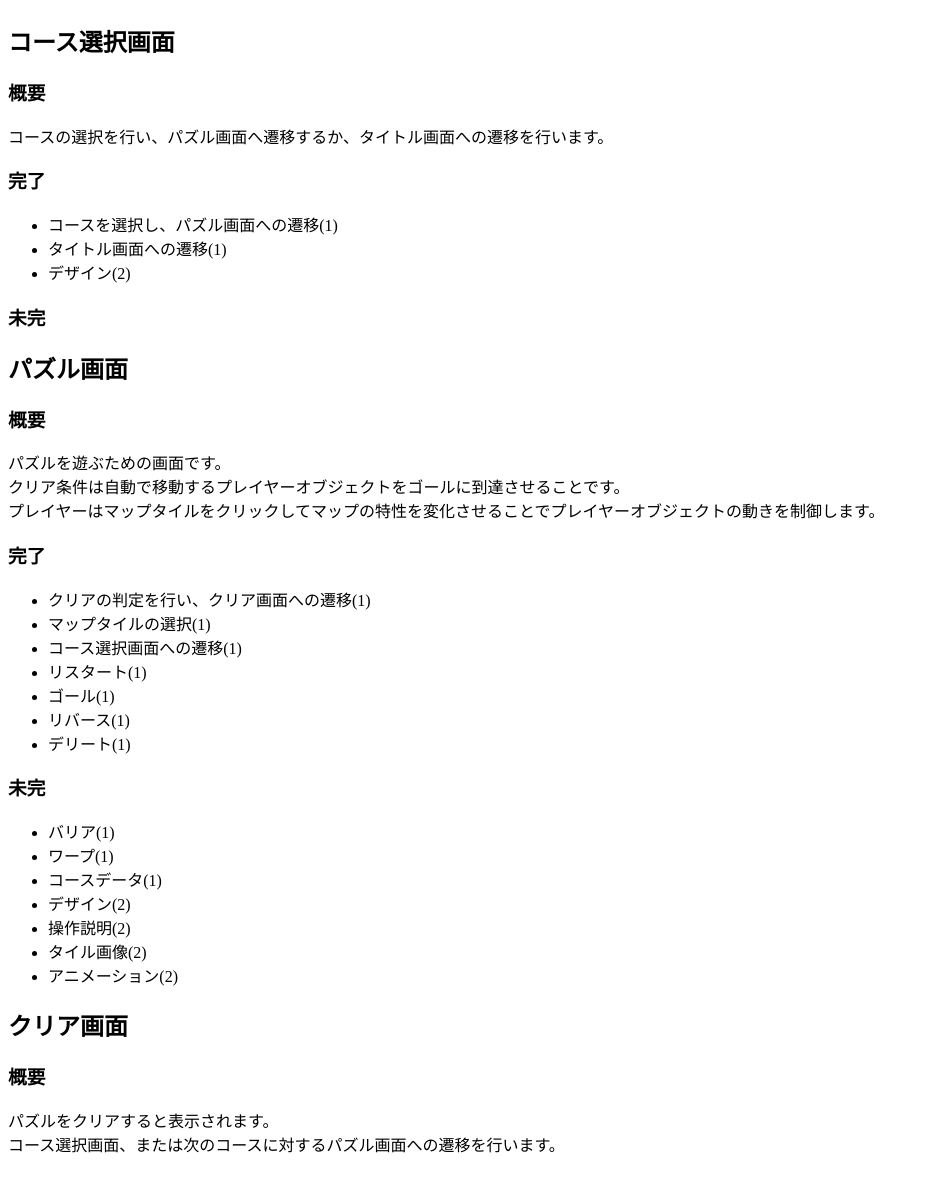
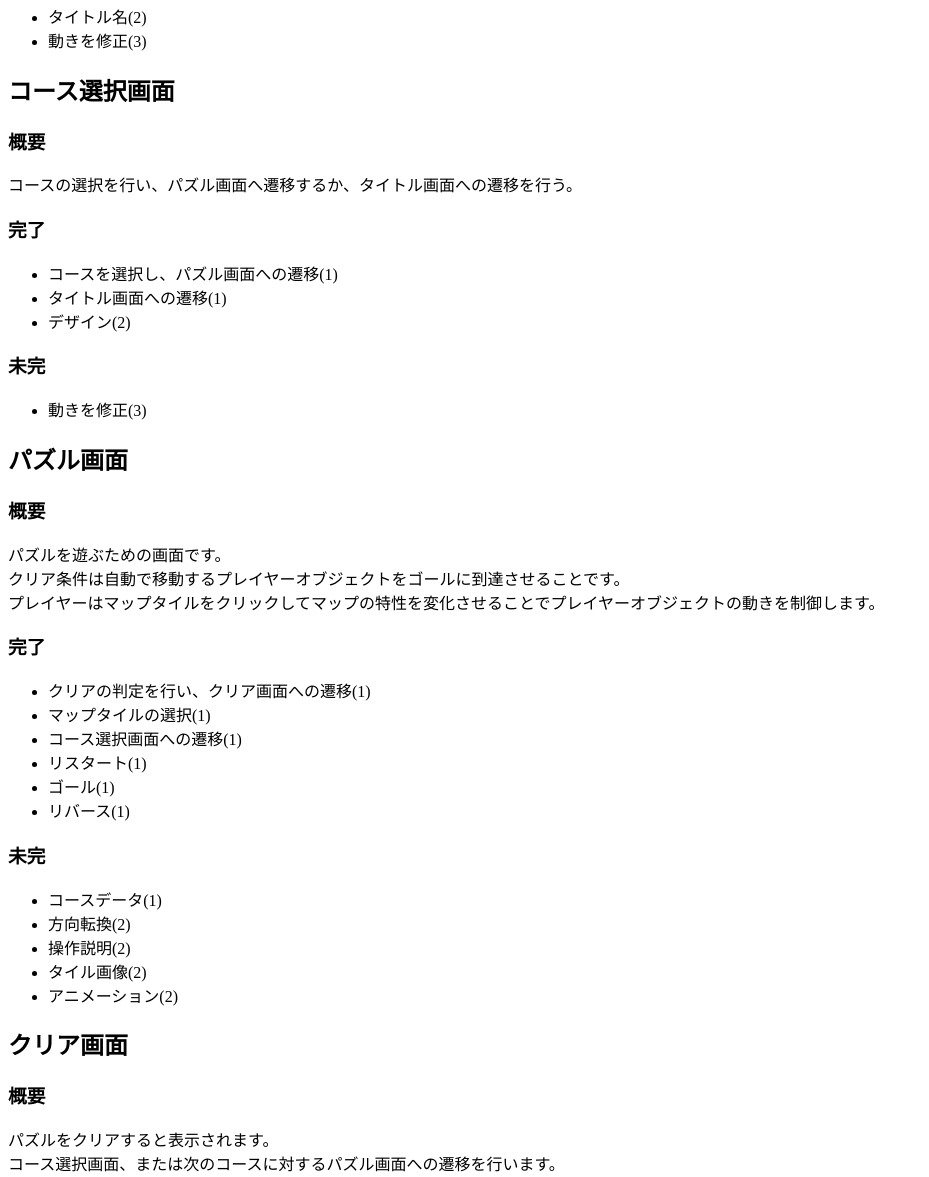
Before and after one commit to otomo-one/dev-list, a plain HTML site: page index.html in a window 1280 px wide. Shown: the part 841-2018 px from the top of the page, without its empty margins (0-929 px from the left). Drawn offline with Linux system fonts and the light colour scheme.

Commit message:
進行状況の確認と修正。

```diff
--- a/index.html
+++ b/index.html
@@ -9,8 +9,6 @@
 <li>(2)：公開のために必要</li>
 <li>(3)：クオリティを上げるために必要</li>
 </ul>
-
-<hr />
 
 <h2>全体</h2>
 
@@ -44,11 +42,16 @@
 
 <h3>未完</h3>
 
+<ul>
+<li>タイトル名(2)</li>
+<li>動きを修正(3)</li>
+</ul>
+
 <h2>コース選択画面</h2>
 
 <h3>概要</h3>
 
-<p>コースの選択を行い、パズル画面へ遷移するか、タイトル画面への遷移を行います。</p>
+<p>コースの選択を行い、パズル画面へ遷移するか、タイトル画面への遷移を行う。</p>
 
 <h3>完了</h3>
 
@@ -59,6 +62,10 @@
 </ul>
 
 <h3>未完</h3>
+
+<ul>
+<li>動きを修正(3)</li>
+</ul>
 
 <h2>パズル画面</h2>
 
@@ -77,16 +84,13 @@
 <li>リスタート(1)</li>
 <li>ゴール(1)</li>
 <li>リバース(1)</li>
-<li>デリート(1)</li>
 </ul>
 
 <h3>未完</h3>
 
 <ul>
-<li>バリア(1)</li>
-<li>ワープ(1)</li>
 <li>コースデータ(1)</li>
-<li>デザイン(2)</li>
+<li>方向転換(2)</li>
 <li>操作説明(2)</li>
 <li>タイル画像(2)</li>
 <li>アニメーション(2)</li>
```
Also changed, not shown: 1 other file.
